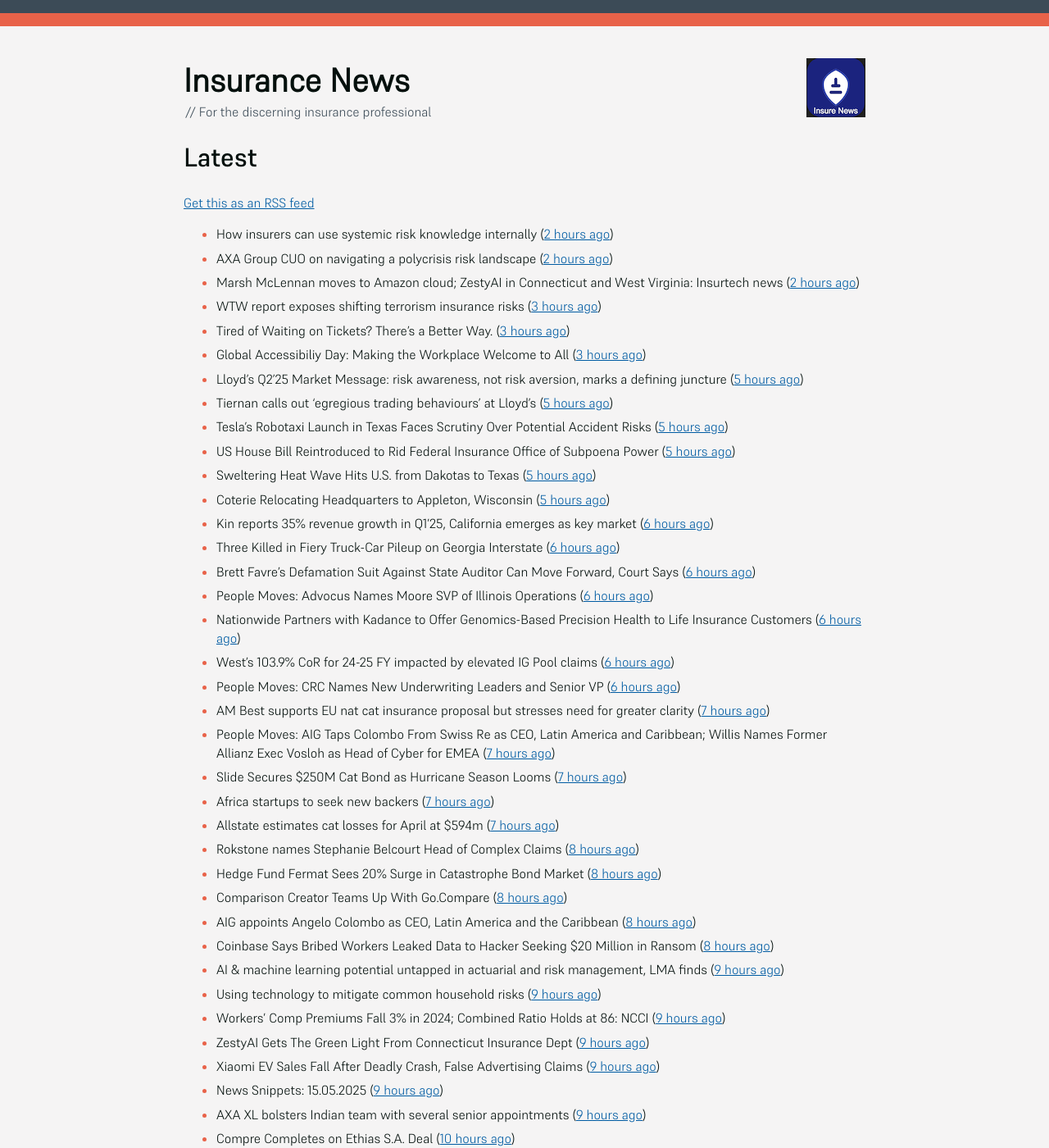
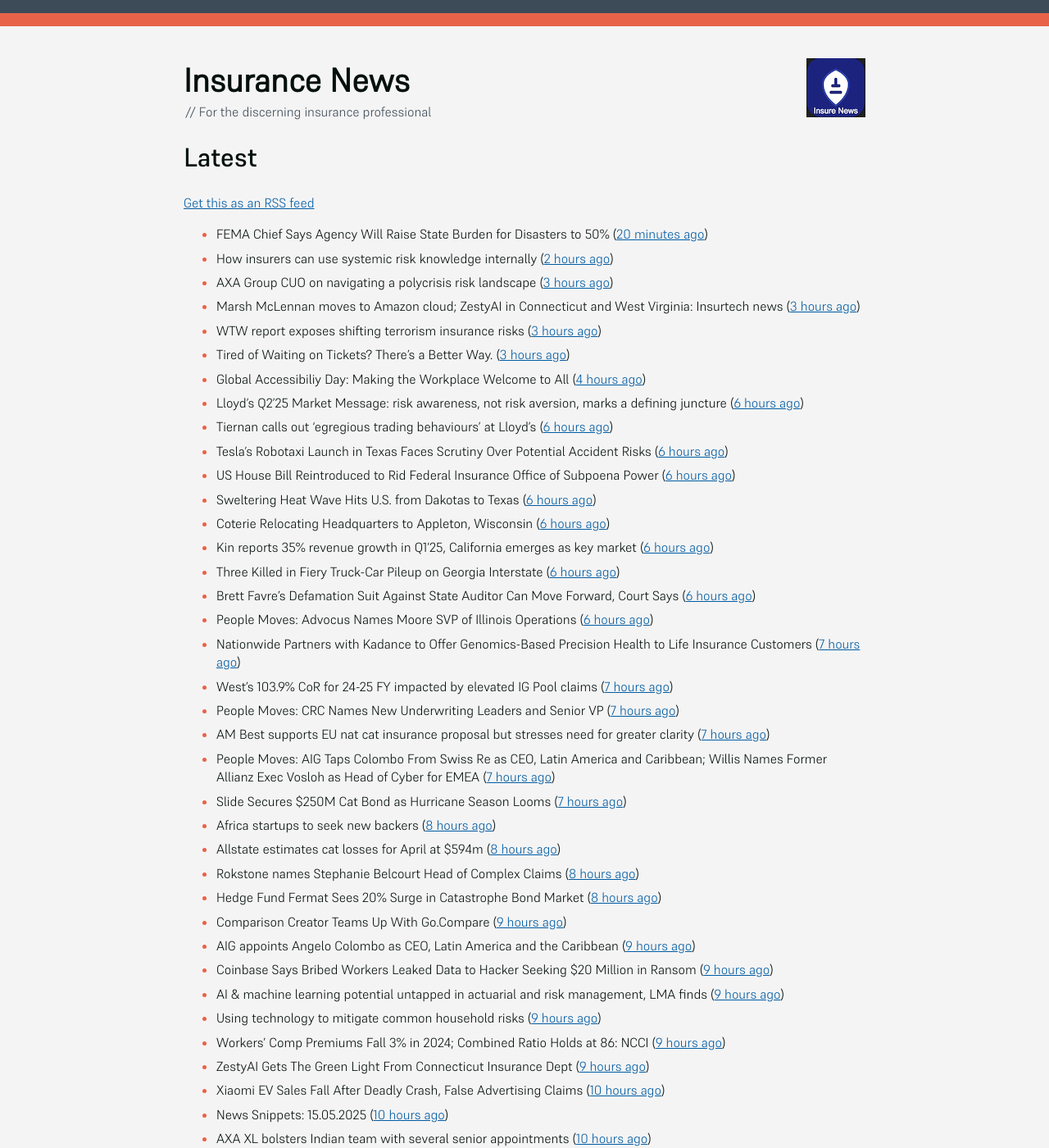
Before and after one commit to mat-0/feeds.thechels.uk, a Jekyll site: the page built from index.md, in a window 1280 px wide and 1400 px high. Shown: the whole window at 82% size. Built offline with Jekyll 4.4.1, drawn with Linux system fonts in a browser that asks for light colours; some of the changed text lies outside the part shown.

Commit message:
New Feed

```diff
--- a/index.md
+++ b/index.md
@@ -8,56 +8,57 @@ description: Latest Updates
 [Get this as an RSS feed](/feed.rss)
 
 <!-- news_marker starts -->
+- FEMA Chief Says Agency Will Raise State Burden for Disasters to 50% ([20 minutes ago](https://www.insurancejournal.com/news/national/2025/05/15/823980.htm))
 - How insurers can use systemic risk knowledge internally ([2 hours ago](https://www.dig-in.com/opinion/how-insurers-can-use-systemic-risk-knowledge-internally))
-- AXA Group CUO on navigating a polycrisis risk landscape ([2 hours ago](https://www.insurancebusinessmag.com/uk/news/breaking-news/axa-group-cuo-on-navigating-a-polycrisis-risk-landscape-535921.aspx))
-- Marsh McLennan moves to Amazon cloud; ZestyAI in Connecticut and West Virginia: Insurtech news ([2 hours ago](https://www.dig-in.com/news/marsh-mclennan-to-amazon-cloud-zestyai-and-insurtech-news))
+- AXA Group CUO on navigating a polycrisis risk landscape ([3 hours ago](https://www.insurancebusinessmag.com/uk/news/breaking-news/axa-group-cuo-on-navigating-a-polycrisis-risk-landscape-535921.aspx))
+- Marsh McLennan moves to Amazon cloud; ZestyAI in Connecticut and West Virginia: Insurtech news ([3 hours ago](https://www.dig-in.com/news/marsh-mclennan-to-amazon-cloud-zestyai-and-insurtech-news))
 - WTW report exposes shifting terrorism insurance risks ([3 hours ago](https://www.insurancebusinessmag.com/uk/news/breaking-news/wtw-report-exposes-shifting-terrorism-insurance-risks-535909.aspx))
 - Tired of Waiting on Tickets? There’s a Better Way. ([3 hours ago](https://www.insurancejournal.com/blogs/expert-insured/2025/05/15/823954.htm))
-- Global Accessibiliy Day: Making the Workplace Welcome to All ([3 hours ago](https://insurance-edge.net/2025/05/15/global-accessibiliy-day-making-the-workplace-welcome-to-all/))
-- Lloyd’s Q2’25 Market Message: risk awareness, not risk aversion, marks a defining juncture ([5 hours ago](https://www.reinsurancene.ws/lloyds-q225-market-message-risk-awareness-not-risk-aversion-marks-a-defining-juncture/))
-- Tiernan calls out ‘egregious trading behaviours’ at Lloyd’s ([5 hours ago](https://www.postonline.co.uk/lloydslondon/7957765/tiernan-calls-out-egregious-trading-behaviours-at-lloyds))
-- Tesla’s Robotaxi Launch in Texas Faces Scrutiny Over Potential Accident Risks ([5 hours ago](https://www.insurancejournal.com/news/southcentral/2025/05/15/823930.htm))
-- US House Bill Reintroduced to Rid Federal Insurance Office of Subpoena Power ([5 hours ago](https://www.insurancejournal.com/news/national/2025/05/15/823897.htm))
-- Sweltering Heat Wave Hits U.S. from Dakotas to Texas ([5 hours ago](https://www.insurancejournal.com/news/southcentral/2025/05/15/823927.htm))
-- Coterie Relocating Headquarters to Appleton, Wisconsin ([5 hours ago](https://www.insurancejournal.com/news/midwest/2025/05/15/823924.htm))
+- Global Accessibiliy Day: Making the Workplace Welcome to All ([4 hours ago](https://insurance-edge.net/2025/05/15/global-accessibiliy-day-making-the-workplace-welcome-to-all/))
+- Lloyd’s Q2’25 Market Message: risk awareness, not risk aversion, marks a defining juncture ([6 hours ago](https://www.reinsurancene.ws/lloyds-q225-market-message-risk-awareness-not-risk-aversion-marks-a-defining-juncture/))
+- Tiernan calls out ‘egregious trading behaviours’ at Lloyd’s ([6 hours ago](https://www.postonline.co.uk/lloydslondon/7957765/tiernan-calls-out-egregious-trading-behaviours-at-lloyds))
+- Tesla’s Robotaxi Launch in Texas Faces Scrutiny Over Potential Accident Risks ([6 hours ago](https://www.insurancejournal.com/news/southcentral/2025/05/15/823930.htm))
+- US House Bill Reintroduced to Rid Federal Insurance Office of Subpoena Power ([6 hours ago](https://www.insurancejournal.com/news/national/2025/05/15/823897.htm))
+- Sweltering Heat Wave Hits U.S. from Dakotas to Texas ([6 hours ago](https://www.insurancejournal.com/news/southcentral/2025/05/15/823927.htm))
+- Coterie Relocating Headquarters to Appleton, Wisconsin ([6 hours ago](https://www.insurancejournal.com/news/midwest/2025/05/15/823924.htm))
 - Kin reports 35% revenue growth in Q1’25, California emerges as key market ([6 hours ago](https://www.reinsurancene.ws/kin-reports-35-revenue-growth-in-q125-california-emerges-as-key-market/))
 - Three Killed in Fiery Truck-Car Pileup on Georgia Interstate ([6 hours ago](https://www.insurancejournal.com/news/southeast/2025/05/15/823917.htm))
 - Brett Favre’s Defamation Suit Against State Auditor Can Move Forward, Court Says ([6 hours ago](https://www.insurancejournal.com/news/southeast/2025/05/15/823911.htm))
 - People Moves: Advocus Names Moore SVP of Illinois Operations ([6 hours ago](https://www.insurancejournal.com/news/midwest/2025/05/15/823905.htm))
-- Nationwide Partners with Kadance to Offer Genomics-Based Precision Health to Life Insurance Customers ([6 hours ago](https://www.insurtechinsights.com/nationwide-partners-with-kadance-to-offer-genomics-based-precision-health-to-life-insurance-customers/))
-- West’s 103.9% CoR for 24-25 FY impacted by elevated IG Pool claims ([6 hours ago](https://www.reinsurancene.ws/wests-103-9-cor-for-24-25-fy-impacted-by-elevated-ig-pool-claims/))
-- People Moves: CRC Names New Underwriting Leaders and Senior VP ([6 hours ago](https://www.insurancejournal.com/news/southeast/2025/05/15/823894.htm))
+- Nationwide Partners with Kadance to Offer Genomics-Based Precision Health to Life Insurance Customers ([7 hours ago](https://www.insurtechinsights.com/nationwide-partners-with-kadance-to-offer-genomics-based-precision-health-to-life-insurance-customers/))
+- West’s 103.9% CoR for 24-25 FY impacted by elevated IG Pool claims ([7 hours ago](https://www.reinsurancene.ws/wests-103-9-cor-for-24-25-fy-impacted-by-elevated-ig-pool-claims/))
+- People Moves: CRC Names New Underwriting Leaders and Senior VP ([7 hours ago](https://www.insurancejournal.com/news/southeast/2025/05/15/823894.htm))
 - AM Best supports EU nat cat insurance proposal but stresses need for greater clarity ([7 hours ago](https://www.reinsurancene.ws/am-best-supports-eu-nat-cat-insurance-proposal-but-stresses-need-for-greater-clarity/))
 - People Moves: AIG Taps Colombo From Swiss Re as CEO, Latin America and Caribbean; Willis Names Former Allianz Exec Vosloh as Head of Cyber for EMEA ([7 hours ago](https://www.insurancejournal.com/news/international/2025/05/15/823886.htm))
 - Slide Secures $250M Cat Bond as Hurricane Season Looms ([7 hours ago](https://www.insurancejournal.com/news/southeast/2025/05/15/823884.htm))
-- Africa startups to seek new backers ([7 hours ago](https://www.dig-in.com/articles/africa-startups-to-seek-new-backers))
-- Allstate estimates cat losses for April at $594m ([7 hours ago](https://www.reinsurancene.ws/allstate-estimates-cat-losses-for-april-at-594m/))
+- Africa startups to seek new backers ([8 hours ago](https://www.dig-in.com/articles/africa-startups-to-seek-new-backers))
+- Allstate estimates cat losses for April at $594m ([8 hours ago](https://www.reinsurancene.ws/allstate-estimates-cat-losses-for-april-at-594m/))
 - Rokstone names Stephanie Belcourt Head of Complex Claims ([8 hours ago](https://www.reinsurancene.ws/rokstone-names-stephanie-belcourt-head-of-complex-claims/))
 - Hedge Fund Fermat Sees 20% Surge in Catastrophe Bond Market ([8 hours ago](https://www.insurancejournal.com/news/international/2025/05/15/823861.htm))
-- Comparison Creator Teams Up With Go.Compare ([8 hours ago](https://insurance-edge.net/2025/05/15/comparison-creator-teams-up-with-go-compare/))
-- AIG appoints Angelo Colombo as CEO, Latin America and the Caribbean ([8 hours ago](https://www.reinsurancene.ws/aig-appoints-angelo-colombo-as-ceo-latin-america-and-the-caribbean/))
-- Coinbase Says Bribed Workers Leaked Data to Hacker Seeking $20 Million in Ransom ([8 hours ago](https://www.insurancejournal.com/news/national/2025/05/15/823862.htm))
+- Comparison Creator Teams Up With Go.Compare ([9 hours ago](https://insurance-edge.net/2025/05/15/comparison-creator-teams-up-with-go-compare/))
+- AIG appoints Angelo Colombo as CEO, Latin America and the Caribbean ([9 hours ago](https://www.reinsurancene.ws/aig-appoints-angelo-colombo-as-ceo-latin-america-and-the-caribbean/))
+- Coinbase Says Bribed Workers Leaked Data to Hacker Seeking $20 Million in Ransom ([9 hours ago](https://www.insurancejournal.com/news/national/2025/05/15/823862.htm))
 - AI & machine learning potential untapped in actuarial and risk management, LMA finds ([9 hours ago](https://www.reinsurancene.ws/ai-machine-learning-potential-untapped-in-actuarial-and-risk-management-lma-finds/))
 - Using technology to mitigate common household risks ([9 hours ago](https://www.dig-in.com/podcast/using-technology-to-mitigate-common-household-risks))
 - Workers’ Comp Premiums Fall 3% in 2024; Combined Ratio Holds at 86: NCCI ([9 hours ago](https://www.insurancejournal.com/news/national/2025/05/15/823850.htm))
 - ZestyAI Gets The Green Light From Connecticut Insurance Dept ([9 hours ago](https://insurance-edge.net/2025/05/15/zestyai-gets-the-green-light-from-connecticut-insurance-dept/))
-- Xiaomi EV Sales Fall After Deadly Crash, False Advertising Claims ([9 hours ago](https://www.insurancejournal.com/news/international/2025/05/15/823843.htm))
-- News Snippets: 15.05.2025 ([9 hours ago](https://insurance-edge.net/2025/05/15/news-snippets-15-05-2025/))
-- AXA XL bolsters Indian team with several senior appointments ([9 hours ago](https://www.reinsurancene.ws/axa-xl-bolsters-indian-team-with-several-senior-appointments/))
+- Xiaomi EV Sales Fall After Deadly Crash, False Advertising Claims ([10 hours ago](https://www.insurancejournal.com/news/international/2025/05/15/823843.htm))
+- News Snippets: 15.05.2025 ([10 hours ago](https://insurance-edge.net/2025/05/15/news-snippets-15-05-2025/))
+- AXA XL bolsters Indian team with several senior appointments ([10 hours ago](https://www.reinsurancene.ws/axa-xl-bolsters-indian-team-with-several-senior-appointments/))
 - Compre Completes on Ethias S.A. Deal ([10 hours ago](https://insurance-edge.net/2025/05/15/compre-completes-on-ethias-s-a-deal/))
 - Conduit Re continues to evolve reinsurance strategy amid desire to reduce volatility: CEO ([10 hours ago](https://www.reinsurancene.ws/conduit-re-continues-to-evolve-reinsurance-strategy-amid-desire-to-reduce-volatility-ceo/))
 - Tinubu Secures $45 Million to Accelerate Global Leadership in Specialty Insurance SaaS ([11 hours ago](https://www.insurtechinsights.com/tinubu-secures-45-million-to-accelerate-global-leadership-in-specialty-insurance-saas/))
 - LMA Survey on How AI Can Enhance Actuarial Risk ([11 hours ago](https://insurance-edge.net/2025/05/15/lma-survey-on-how-ai-can-enhance-actuarial-risk/))
-- Navigating the unexpected: Expert tips for effective claims management and swift recovery ([11 hours ago](https://www.insurancebusinessmag.com/uk/news/property-insurance/navigating-the-unexpected-expert-tips-for-effective-claims-management-and-swift-recovery-535498.aspx))
-- TIMBY Specialty Insurance Solutions Launches Warehouse Legal Liability Coverage to Expand Inland Marine Portfolio ([11 hours ago](https://www.insurtechinsights.com/timby-specialty-insurance-solutions-launches-warehouse-legal-liability-coverage-to-expand-inland-marine-portfolio/))
-- Broking stalwart on how the market has evolved ([11 hours ago](https://www.insurancebusinessmag.com/uk/news/breaking-news/broking-stalwart-on-how-the-market-has-evolved-535809.aspx))
+- Navigating the unexpected: Expert tips for effective claims management and swift recovery ([12 hours ago](https://www.insurancebusinessmag.com/uk/news/property-insurance/navigating-the-unexpected-expert-tips-for-effective-claims-management-and-swift-recovery-535498.aspx))
+- TIMBY Specialty Insurance Solutions Launches Warehouse Legal Liability Coverage to Expand Inland Marine Portfolio ([12 hours ago](https://www.insurtechinsights.com/timby-specialty-insurance-solutions-launches-warehouse-legal-liability-coverage-to-expand-inland-marine-portfolio/))
+- Broking stalwart on how the market has evolved ([12 hours ago](https://www.insurancebusinessmag.com/uk/news/breaking-news/broking-stalwart-on-how-the-market-has-evolved-535809.aspx))
 - FERMA's Foresight Committee calls for a shift to long-term risk strategies ([12 hours ago](https://www.insurancebusinessmag.com/uk/news/non-profits/fermas-foresight-committee-calls-for-a-shift-to-longterm-risk-strategies-535808.aspx))
 - Allianz sees strong start to 2025, reaffirms full-year outlook ([12 hours ago](https://www.insurancebusinessmag.com/uk/news/breaking-news/allianz-sees-strong-start-to-2025-reaffirms-fullyear-outlook-535802.aspx))
 - Talanx reports record-breaking start to the year amid high claims ([12 hours ago](https://www.insurancebusinessmag.com/uk/news/breaking-news/talanx-reports-recordbreaking-start-to-the-year-amid-high-claims-535796.aspx))
 - 'Poly-employment': Transparency in workplaces encouraged amid rise of secondary jobs ([12 hours ago](https://www.insurancebusinessmag.com/uk/news/breaking-news/polyemployment-transparency-in-workplaces-encouraged-amid-rise-of-secondary-jobs-535784.aspx))
 - ‘Synchronization’ of Europe’s Financial Rules With US, UK Is a Priority: France’s Macron ([12 hours ago](https://www.insurancejournal.com/news/international/2025/05/15/823833.htm))
-- ‘Don’t preach to us’, pleads Pen CEO ([12 hours ago](https://www.postonline.co.uk/broker/7957752/dont-preach-to-us-pleads-pen-ceo))
-- bolttech and Sumitomo Corporation Launch Strategic Joint Venture to Expand Embedded Protection Solutions in Asia ([12 hours ago](https://www.insurtechinsights.com/bolttech-and-sumitomo-corporation-launch-strategic-joint-venture-to-expand-embedded-protection-solutions-in-asia/))
+- ‘Don’t preach to us’, pleads Pen CEO ([13 hours ago](https://www.postonline.co.uk/broker/7957752/dont-preach-to-us-pleads-pen-ceo))
+- bolttech and Sumitomo Corporation Launch Strategic Joint Venture to Expand Embedded Protection Solutions in Asia ([13 hours ago](https://www.insurtechinsights.com/bolttech-and-sumitomo-corporation-launch-strategic-joint-venture-to-expand-embedded-protection-solutions-in-asia/))
 - Aviva sees broad-based growth in Q1 across segments ([13 hours ago](https://www.insurancebusinessmag.com/uk/news/breaking-news/aviva-sees-broadbased-growth-in-q1-across-segments-535781.aspx))
 - DLG deal ‘on course’ and not a distraction for Aviva ([14 hours ago](https://www.postonline.co.uk/news/7957750/dlg-deal-on-course-and-not-a-distraction-for-aviva))
 - Q&A: Andy Hutchinson, Turvi ([14 hours ago](https://www.postonline.co.uk/technology/7957394/qa-andy-hutchinson-turvi))
```
Also changed, not shown: other parts of index.md (+1 -2 lines).
